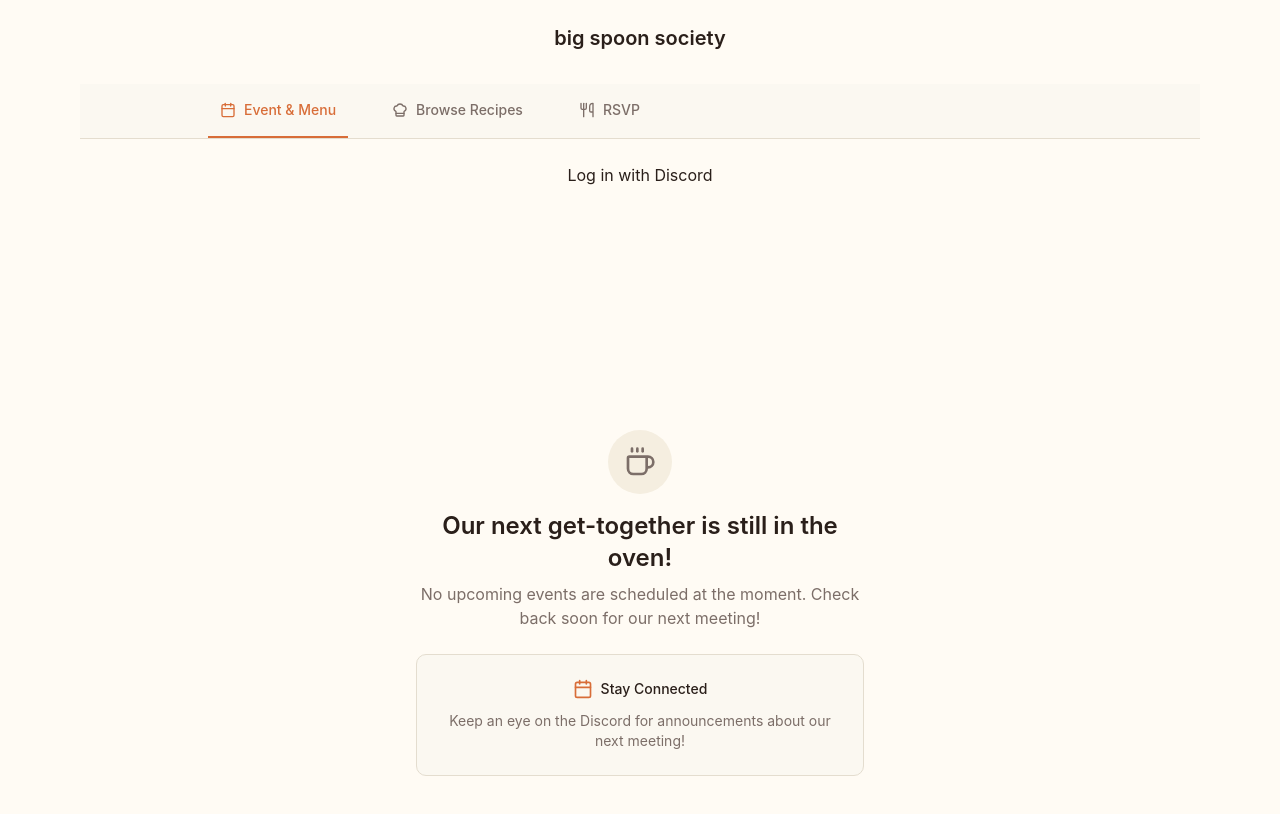
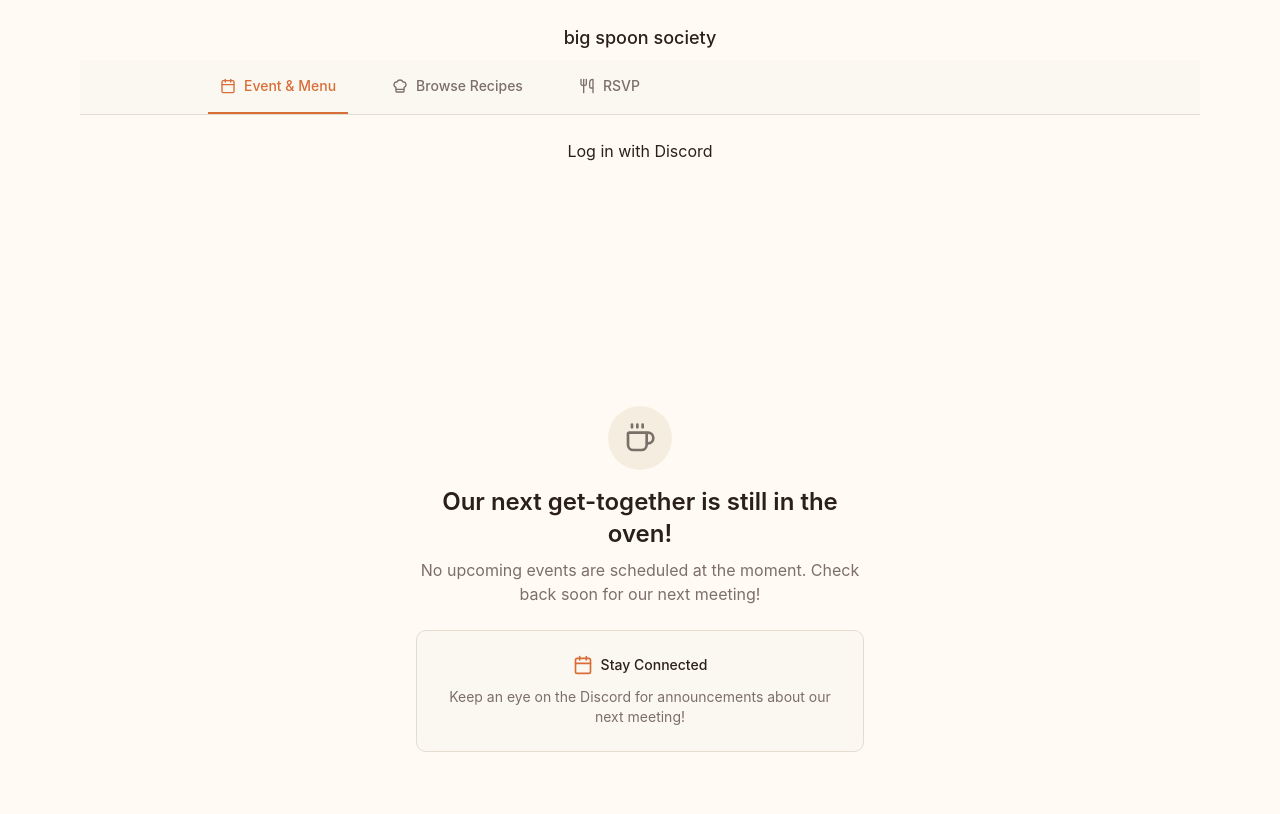
Before and after one commit to cookclub/cookclub.github.io, a React (Vite) app: page / in a window 1280 px wide. Shown: the top 814 px of the page. Built offline with nearby package versions, Linux system fonts and the light colour scheme; no server answers; the database is empty.

Commit message:
auto: deploy

```diff
--- a/src/App.jsx
+++ b/src/App.jsx
@@ -63,12 +63,9 @@ function App() {
   return (
     <div className="min-h-screen bg-background">
       <div className="max-w-6xl mx-auto px-4 py-6">
-      <header className="text-center mb-8">
-      <h1 className="text-xl font-semibold text-foreground">
-        big spoon society
-      </h1>
-    </header>
-
+    <div className="text-lg font-medium text-center mb-2">
+  big spoon society
+</div>
         <Navigation />
 
         {!session && (
```
Also changed, not shown: 3 other files (tests, documents, lock files or other folders).
